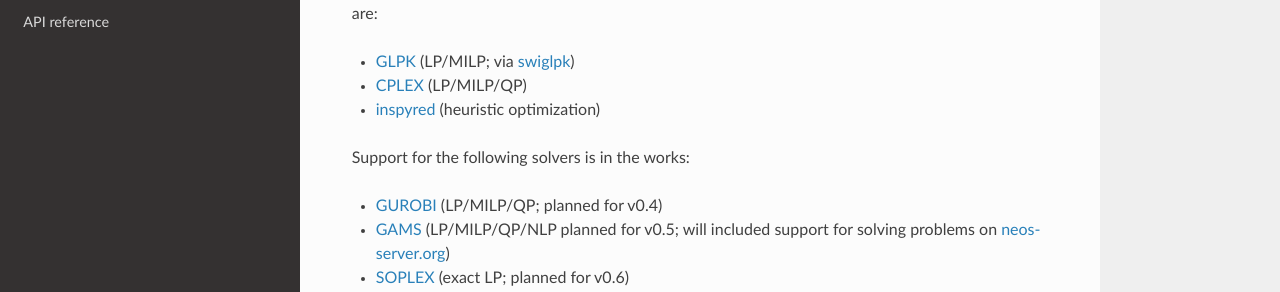
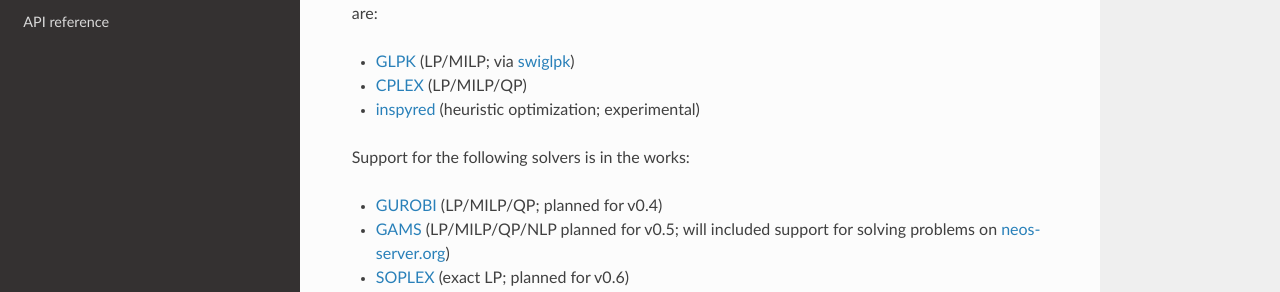
Before and after one commit to opencobra/optlang, a Sphinx documentation site: the page built from docs/source/index.rst, in a window 1280 px wide and 900 px high. Shown: the part 182-474 px from the top of the window. Built offline with Sphinx 7.4.7 and the Read the Docs theme 2.0.0, drawn with Linux system fonts in a browser that asks for light colours; pages that are not in the unit, such as notebooks, are missing from menus.

Commit message:
chore: exclude _version.py and inspyred_interface.py from coverage report

```diff
--- a/docs/source/index.rst
+++ b/docs/source/index.rst
@@ -6,7 +6,7 @@
 
 * `GLPK <http://www.gnu.org/software/glpk/>`_ (LP/MILP; via `swiglpk <https://github.com/biosustain/swiglpk>`_)
 * `CPLEX <http://www-01.ibm.com/software/commerce/optimization/cplex-optimizer/>`_ (LP/MILP/QP)
-* `inspyred <https://pypi.python.org/pypi/inspyred>`_ (heuristic optimization)
+* `inspyred <https://pypi.python.org/pypi/inspyred>`_ (heuristic optimization; experimental)
 
 Support for the following solvers is in the works:
 
```
Also changed, not shown: .travis.yml, 1 other file.
